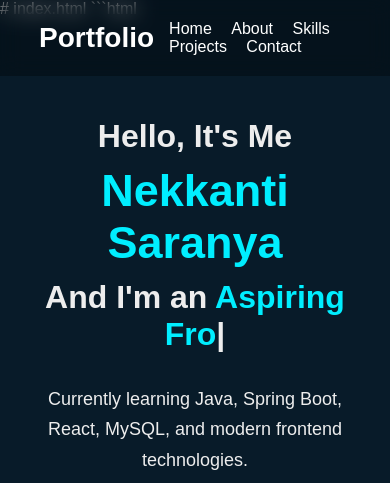
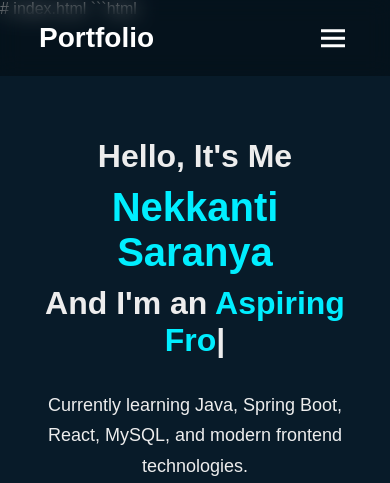
Before and after one commit to saranya25-25/portfolio, a plain HTML site: page index.html in a window 390 px wide. Shown: the top 483 px of the page. Drawn offline with nearby package versions, Linux system fonts and the light colour scheme.

Commit message:
Made portfolio responsive

```diff
--- a/index.html
+++ b/index.html
@@ -22,7 +22,7 @@
 
     <header class="header">
         <a href="#" class="logo">Portfolio</a>
-
+<i class='bx bx-menu' id="menu-icon"></i>
         <nav class="navbar">
             <a href="#home" style="--i:1">Home</a>
             <a href="#about" style="--i:2">About</a>
--- a/script.js
+++ b/script.js
@@ -1,4 +1,9 @@
+let menuIcon = document.querySelector('#menu-icon');
+let navbar = document.querySelector('.navbar');
 
+menuIcon.onclick = () => {
+    navbar.classList.toggle('active');
+};
 var typed = new Typed(".text", {
     strings: ["Aspiring Full Stack Developer",
 
--- a/styles.css
+++ b/styles.css
@@ -31,7 +31,12 @@ body {
     text-decoration: none;
     font-weight: 700;
 }
-
+#menu-icon {
+    font-size: 36px;
+    color: #fff;
+    display: none;
+    cursor: pointer;
+}
 .navbar a {
     display: inline-block;
     font-size: 18px;
@@ -259,3 +264,54 @@ form textarea {
         width: 250px;
     }
 }
+@media (max-width: 768px) {
+
+    #menu-icon {
+        display: block;
+    }
+
+    .navbar {
+        position: absolute;
+        top: 100%;
+        left: -100%;
+        width: 100%;
+        padding: 1rem 3%;
+        background: #081b29;
+        transition: .3s;
+    }
+
+    .navbar.active {
+        left: 0;
+    }
+
+    .navbar a {
+        display: block;
+        font-size: 20px;
+        margin: 20px 0;
+    }
+
+    .home {
+        flex-direction: column;
+        text-align: center;
+        padding-top: 120px;
+    }
+
+    .about {
+        flex-direction: column;
+        text-align: center;
+    }
+
+    .home-image img,
+    .about-img img {
+        width: 250px;
+        height: 250px;
+    }
+
+    .home-content h1 {
+        font-size: 40px;
+    }
+
+    .sub-title {
+        font-size: 40px;
+    }
+}
```
